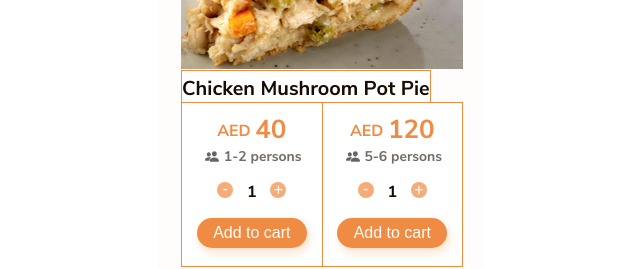
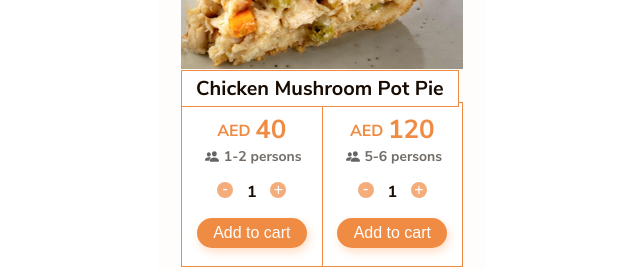
Before and after one commit to thevictoriaalao/FirstCrust, a plain HTML site: page index.html in a window 1280 px wide. Shown: the part 1622-1891 px from the top of the page, 604-1244 px from the left. Drawn offline with Linux system fonts and the light colour scheme; files whose address does not match are found by name.

Commit message:
Update styles.css

```diff
--- a/styles.css
+++ b/styles.css
@@ -483,7 +483,9 @@
                 font-weight: bold;
                 border: #F08B43 1px solid;
                 background-color: white;
-                padding-top: 4px;
+                padding: 4px 14px;
+                vertical-align: middle;
+                text-align: center;
             }
 
             #product1 table{
```
